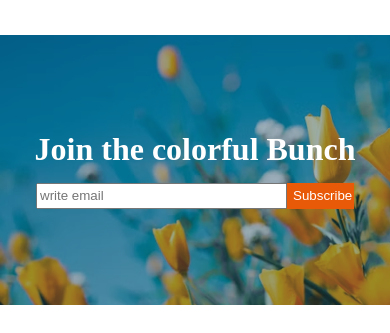
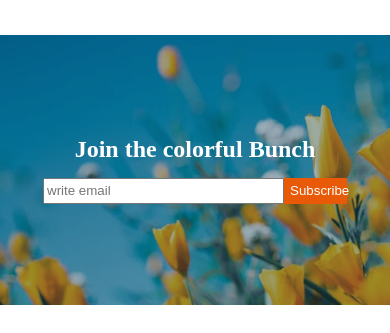
Before and after one commit to sarwarx369/assignment-2, a plain HTML site: page index.html in a window 390 px wide. Shown: the part 3980-4313 px from the top of the page. Drawn offline with Linux system fonts and the light colour scheme.

Commit message:
responsive join section fixed
join section a mobile a ekdom margin er sathe lege chilo ,ejonno 1 mark kata geche.width komiye fix korlam

```diff
--- a/flower.css
+++ b/flower.css
@@ -410,15 +410,15 @@ ul {
     padding: 11px;
   }
   .join-t {
-    font-size: 2rem;
+    font-size: 1.5rem;
   }
   .join-input {
-    width: 251px;
+    width: 241px;
     height: 26px;
   }
   .join-btn {
     height: 26px;
-    width: 67px;
+    width: 63px;
   }
   /* footer */
   .footer {
```
